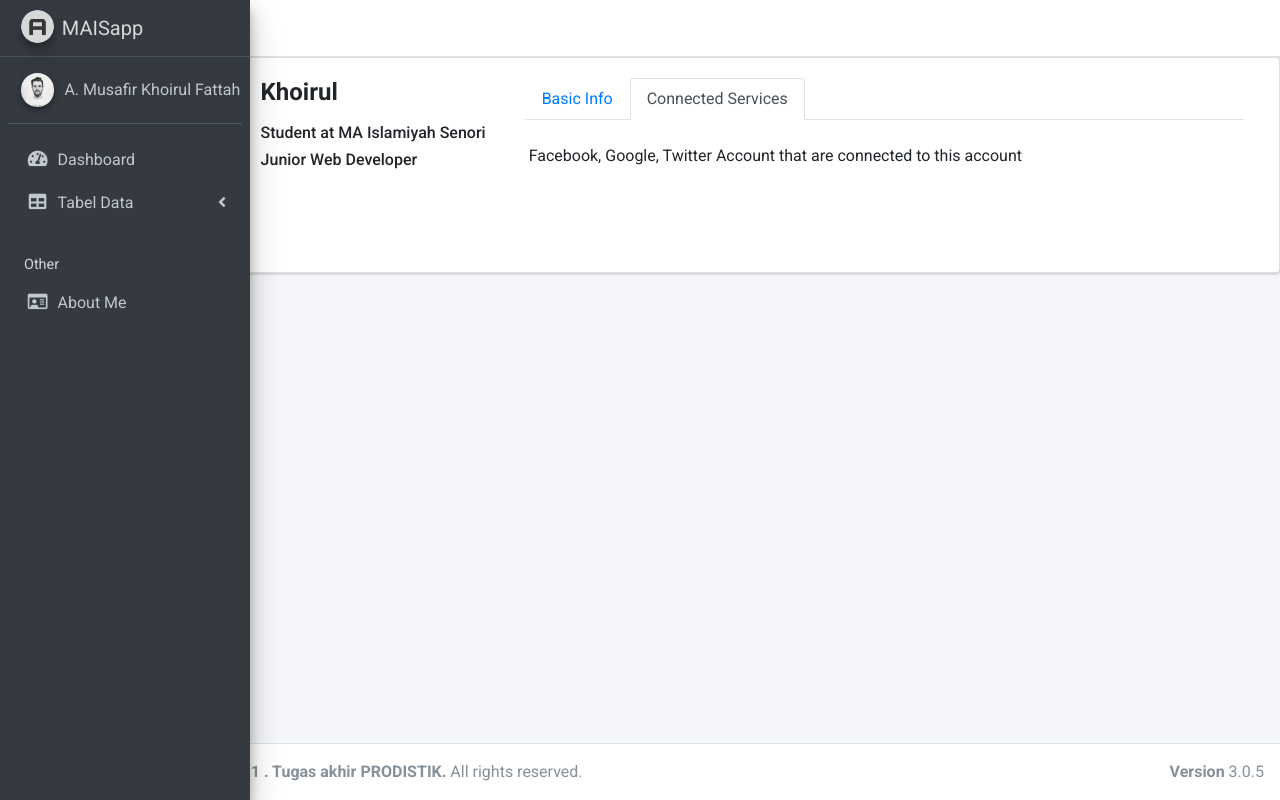
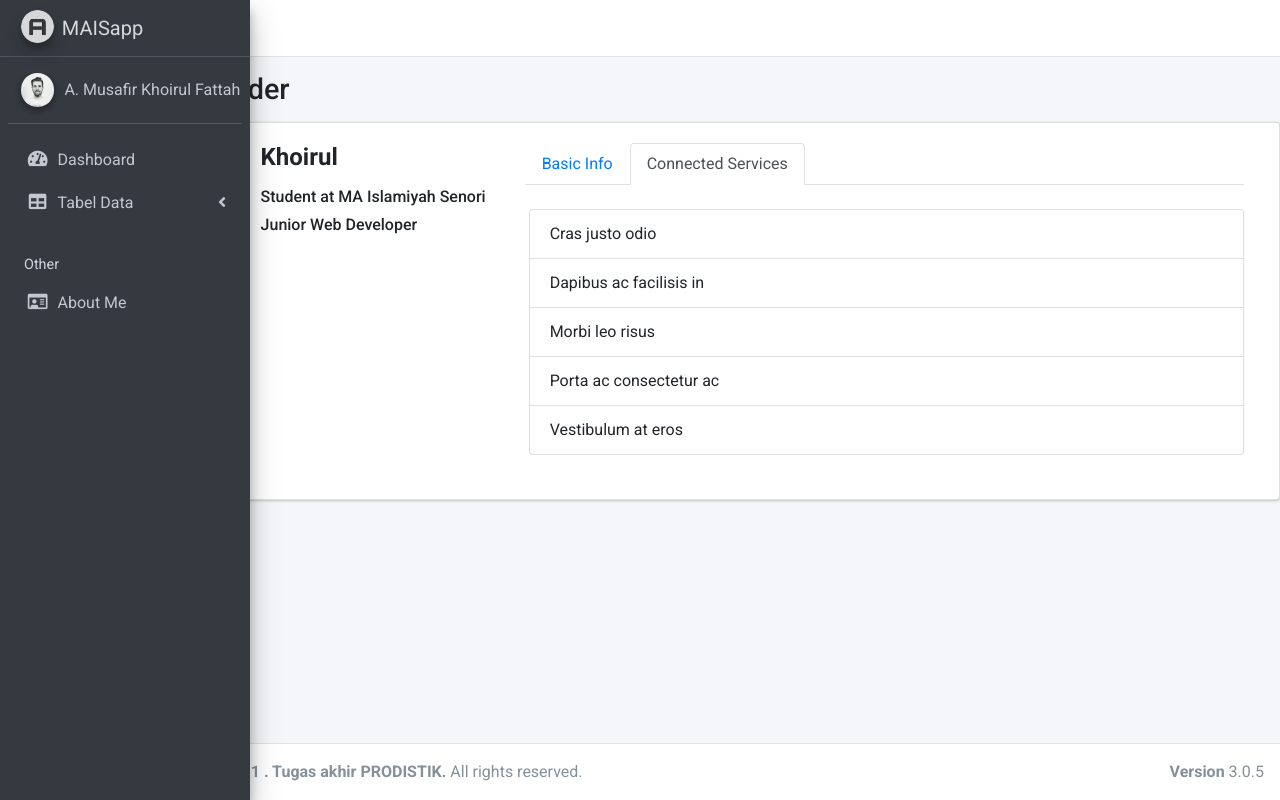
Before and after one commit to khoirulfa/ci4app, a CodeIgniter 4 app: template app/Views/pages/about.php in a window 1280 px wide, after a click on "Connected Services". Run offline with PHP 8.4 and a stand-in for CodeIgniter, Linux system fonts and the light colour scheme; the template is opened without the code that fills it: most values are stand-ins (such as "Sample title", 1, 10 or a date in 2020); some libraries are stand-ins or nearby versions.

Commit message:
iu improve

```diff
--- a/app/Controllers/Pages.php
+++ b/app/Controllers/Pages.php
@@ -18,6 +18,7 @@ class Pages extends BaseController
     {
         $data = [
             'title' => "About Me | CodeIgniter4",
+            'header' => "About Me",
             'nama' => "A. Musafir Khoirul Fattah",
             'wa' => "http://wa.me/62895365016420",
             'phone' => "+62 895365016420",
--- a/app/Views/pages/about.php
+++ b/app/Views/pages/about.php
@@ -1,14 +1,28 @@
 <?= $this->extend('layout/template'); ?>
 <?= $this->section('content'); ?>
 
+<section class="content-header">
+    <div class="container-fluid">
+        <div class="row">
+            <div class="col-sm-6">
+                <h1>
+                    <?= $header; ?>
+                </h1>
+            </div>
+        </div>
+    </div>
+    <!-- /.container-fluid -->
+</section>
 
 <div class="card">
     <div class="card-body">
         <div class="card-title mb-4">
             <div class="d-flex justify-content-start">
+                <!-- profile pic -->
                 <div class="image-container">
-                    <img src="/public/assets/img/profile.jpg" id="imgProfile" style="width: 150px; height: 150px" class="img-thumbnail" />
+                    <img src="/assets/img/profile.jpg" id="imgProfile" style="width: 150px; height: 150px" class="img-thumbnail" />
                 </div>
+                <!-- user data -->
                 <div class="userData ml-3 mr-4">
                     <h2 class="d-block mb-3" style="font-size: 1.5rem; font-weight: bold">Khoirul</h2>
                     <h6 class="d-block">Student at MA Islamiyah Senori</h6>
@@ -102,7 +116,13 @@
 
                     </div>
                     <div class="tab-pane fade" id="connectedServices" role="tabpanel" aria-labelledby="ConnectedServices-tab">
-                        Facebook, Google, Twitter Account that are connected to this account
+                        <ul class="list-group mt-1 mb-4">
+                            <li class="list-group-item">Cras justo odio</li>
+                            <li class="list-group-item">Dapibus ac facilisis in</li>
+                            <li class="list-group-item">Morbi leo risus</li>
+                            <li class="list-group-item">Porta ac consectetur ac</li>
+                            <li class="list-group-item">Vestibulum at eros</li>
+                        </ul>
                     </div>
                 </div>
             </div>
```
